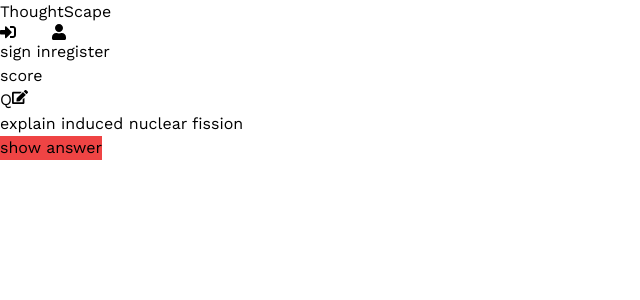
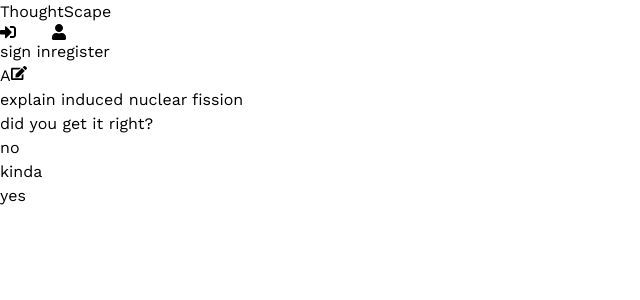
Before and after one commit to Nilej24/thoughtscape, a React (Vite) app in the folder client/: page /study in a window 1280 px wide. Shown: the top 300 px of the page, without its empty margins (0-640 px from the left). Built offline with nearby package versions, Linux system fonts and the light colour scheme.

Commit message:
finished layout for study page; started end page for when you have studied 10 cards

```diff
--- a/client/src/pages/StudyPage.jsx
+++ b/client/src/pages/StudyPage.jsx
@@ -1,17 +1,76 @@
 import { FaEdit } from 'react-icons/fa';
 
+function EndScreen() {
+  return (
+    <div className="flex flex-col container mx-auto">
+      <div className="flex">
+
+      </div>
+    </div>
+  );
+}
+
 function StudyPage() {
-  const answered = false;
+  const answered = true;
 
   const confidenceColor = '#ef4444';
 
+  // get cards from api
+  function Card(confidence) {
+    this.confidence = confidence;
+  }
+
+  const cards = [
+    new Card(3),
+    new Card(2),
+    new Card(3),
+    new Card(3),
+    new Card(1),
+    new Card(1),
+    new Card(1),
+    new Card(2),
+    new Card(1),
+    new Card(3),
+  ];
+  // will replace this later ^^^^^
+
+  const count = 4;
+
+  // creates progress bar thingy from the cards selected
+  const mapCardsToProgressBar = (card, index) => {
+    let color;
+    switch(card.confidence) {
+      case 1:
+        color = '#ef4444';
+        break;
+      case 2:
+        color = '#f59e0b';
+        break;
+      case 3:
+        color = '#22c55e';
+        break;
+      default:
+        color = '#d4d4d4';
+    }
+
     return (
-    <div className="container mx-auto flex p-6 md:mt-24">
-      <section className="hidden md:flex w-1/4 flex-col items-center">
-        score
-      </section>
-      <section className="flex flex-col justify-center items-center w-full md:w-3/4">
-        <div style={{borderBottomColor: confidenceColor}} className="bg-gray-100 rounded w-full max-w-xl border-x-8 border-x-gray-100 border-t-8 border-t-gray-100 border-b-8 border-b-black">
+      <div
+        style={{
+          backgroundColor: index <= count ? color : '#d4d4d4',
+        }}
+        className={`px-2 md:px-16 py-10 drop-shadow-md md:py-4 ${index === count ? 'border-2 border-black translate-y-1 md:translate-y-0 md:translate-x-2' : ''}`}
+      />
+    );
+  }
+
+  return (
+    <section className="container mx-auto px-6 py-10 md:py-40">
+      <div className="xl:scale-125 flex flex-col md:flex-row justify-center items-center gap-10">
+        <div className="flex flex-row md:flex-col-reverse gap-3">
+          {cards.map(mapCardsToProgressBar)}
+        </div>
+        <div className="w-full max-w-xl">
+          <div style={{borderBottomColor: confidenceColor}} className="bg-gray-100 rounded w-full border-x-8 border-x-gray-100 border-t-8 border-t-gray-100 border-b-8 border-b-black drop-shadow-lg">
             <div className="flex justify-between items-center pl-2 pr-1">
               <span className="text-4xl">
                 {answered ? "A" : "Q"}
@@ -25,14 +84,34 @@ function StudyPage() {
             </p>
           </div>
           {answered ? (
-          hi
+            <div className="grid grid-cols-3 gap-3 w-full mt-5 relative">
+              <p className="text-sm font-extralight absolute -top-5 left-1">
+                did you get it right?
+              </p>
+              <div>
+                <button className="w-full rounded p-5 font-semibold drop-shadow-lg bg-red-500 hover:bg-red-300">
+                  no
+                </button>
+              </div>
+              <div>
+                <button className="w-full rounded p-5 font-semibold drop-shadow-lg bg-amber-500 hover:bg-amber-200">
+                  kinda
+                </button>
+              </div>
+              <div>
+                <button className="w-full rounded p-5 font-semibold drop-shadow-lg bg-green-500 hover:bg-green-300">
+                  yes
+                </button>
+              </div>
+            </div>
           ) : (
-          <button style={{backgroundColor: confidenceColor}} className="rounded bg-slate-400 hover:bg-slate-300 w-full max-w-xl p-5 mt-4 font-semibold drop-shadow-lg">
+            <button style={{backgroundColor: confidenceColor}} className="rounded bg-slate-400 hover:bg-slate-300 w-full p-5 mt-5 font-semibold drop-shadow-lg">
               show answer
             </button>
           )}
+        </div>
+      </div>
     </section>
-    </div>
   );
 }
 
```
Lines whose indentation alone changed are shown as unchanged.
